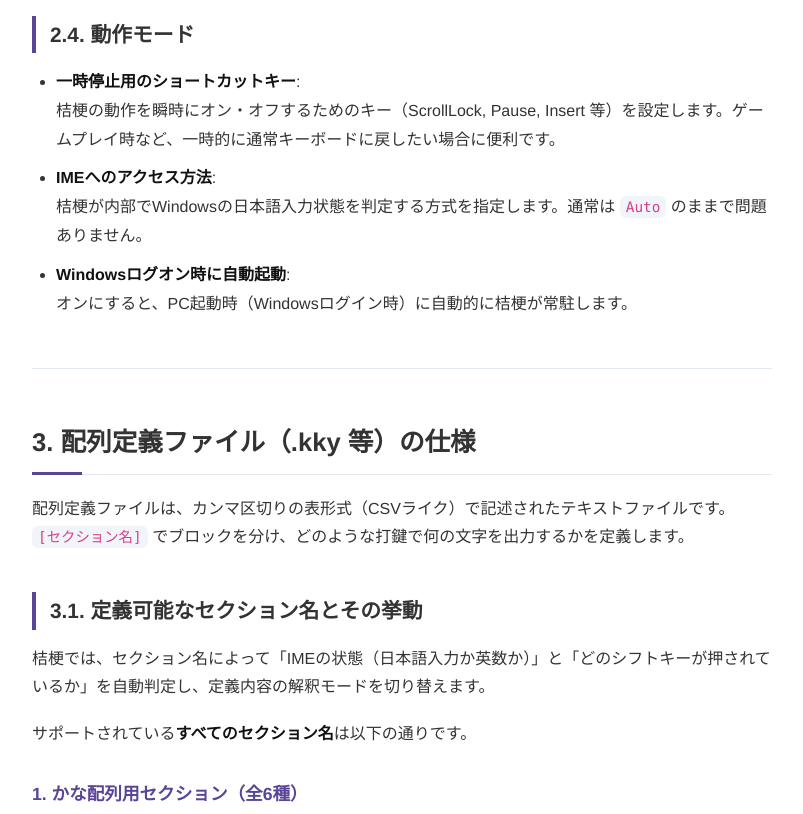
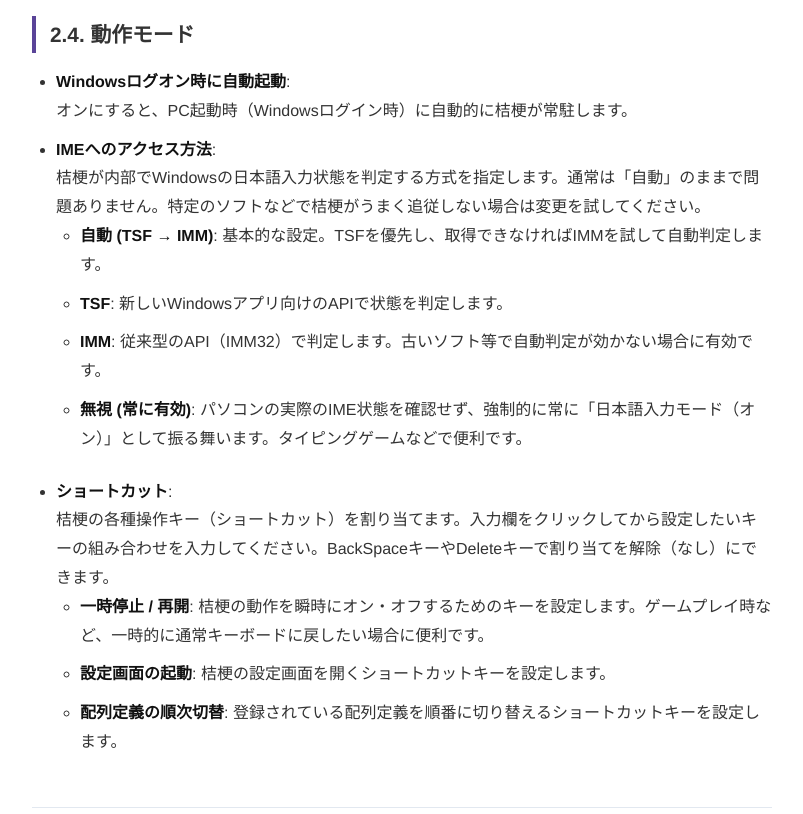
Before and after one commit to forestail/Kikyo, a plain HTML site: page manual.html in a window 1280 px wide. Shown: the part 3040-3854 px from the top of the page, without its empty margins (238-1041 px from the left). Drawn offline with Linux system fonts and the light colour scheme.

Commit message:
UI文言修正・マニュアル更新

```diff
--- a/manual.html
+++ b/manual.html
@@ -212,7 +212,8 @@
             <li><strong>物理キーボード設定</strong>:<br>使用している物理キーボードの種類（基準となるスキャンコードのマッピング）を選択します。デフォルトで用意されている「JIS」や「US」などを選択できるほか、ユーザー自身で独自のマッピング定義を作成することも可能です。
                 <ul>
                     <li>桔梗の実行ファイルと同じ階層にある <code>map</code> フォルダ内にテキストファイル（拡張子
-                        <code>.txt</code>）を配置すると、そのファイル名がプルダウンの選択肢として追加されます。</li>
+                        <code>.txt</code>）を配置すると、そのファイル名がプルダウンの選択肢として追加されます。
+                    </li>
                     <li>自身の環境に合わせて特殊なキー置換をアプリケーションの最下層で行いたい場合などに活用できます。<br><span
                             class="remark">（※書き方の参考として、同フォルダ内に同梱されている <code>jis106_sample.txt</code> や
                             <code>us101_sample.txt</code> をご覧ください）</span></li>
@@ -249,11 +250,23 @@
 
         <h3>2.4. 動作モード</h3>
         <ul>
-            <li><strong>一時停止用のショートカットキー</strong>:<br>桔梗の動作を瞬時にオン・オフするためのキー（ScrollLock, Pause, Insert
-                等）を設定します。ゲームプレイ時など、一時的に通常キーボードに戻したい場合に便利です。</li>
-            <li><strong>IMEへのアクセス方法</strong>:<br>桔梗が内部でWindowsの日本語入力状態を判定する方式を指定します。通常は <code>Auto</code> のままで問題ありません。
+            <li><strong>Windowsログオン時に自動起動</strong>:<br>オンにすると、PC起動時（Windowsログイン時）に自動的に桔梗が常駐します。</li>
+            <li><strong>IMEへのアクセス方法</strong>:<br>桔梗が内部でWindowsの日本語入力状態を判定する方式を指定します。通常は「自動」のままで問題ありません。特定のソフトなどで桔梗がうまく追従しない場合は変更を試してください。
+                <ul>
+                    <li><strong>自動 (TSF → IMM)</strong>: 基本的な設定。TSFを優先し、取得できなければIMMを試して自動判定します。</li>
+                    <li><strong>TSF</strong>: 新しいWindowsアプリ向けのAPIで状態を判定します。</li>
+                    <li><strong>IMM</strong>: 従来型のAPI（IMM32）で判定します。古いソフト等で自動判定が効かない場合に有効です。</li>
+                    <li><strong>無視 (常に有効)</strong>: パソコンの実際のIME状態を確認せず、強制的に常に「日本語入力モード（オン）」として振る舞います。タイピングゲームなどで便利です。
+                    </li>
+                </ul>
             </li>
-            <li><strong>Windowsログオン時に自動起動</strong>:<br>オンにすると、PC起動時（Windowsログイン時）に自動的に桔梗が常駐します。</li>
+            <li><strong>ショートカット</strong>:<br>桔梗の各種操作キー（ショートカット）を割り当てます。入力欄をクリックしてから設定したいキーの組み合わせを入力してください。BackSpaceキーやDeleteキーで割り当てを解除（なし）にできます。
+                <ul>
+                    <li><strong>一時停止 / 再開</strong>: 桔梗の動作を瞬時にオン・オフするためのキーを設定します。ゲームプレイ時など、一時的に通常キーボードに戻したい場合に便利です。</li>
+                    <li><strong>設定画面の起動</strong>: 桔梗の設定画面を開くショートカットキーを設定します。</li>
+                    <li><strong>配列定義の順次切替</strong>: 登録されている配列定義を順番に切り替えるショートカットキーを設定します。</li>
+                </ul>
+            </li>
         </ul>
 
         <hr>
```
Also changed, not shown: crates/kikyo-ui-tauri/src/index.html (+3 -3 lines), manual.md (+11 -4 lines).
